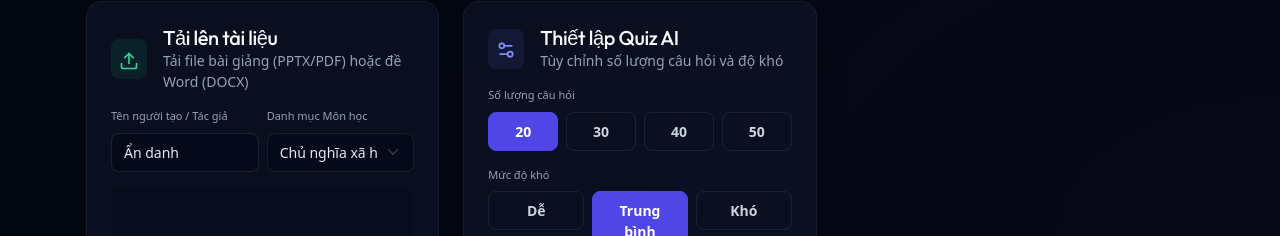
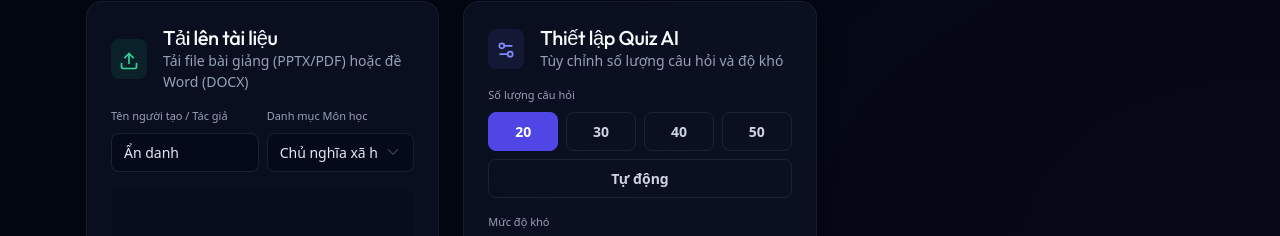
Before and after one commit to TranXuanDuc28/phan-mem-trac-nghiem, a React (Vite) app in the folder frontend/: page / in a window 1280 px wide. Shown: the part 564-800 px from the top of the page. Built offline with nearby package versions, Linux system fonts and the light colour scheme; no server answers.

Commit message:
Feat: add auto question count option to cover slide content

```diff
--- a/frontend/src/components/FileUploader.jsx
+++ b/frontend/src/components/FileUploader.jsx
@@ -275,17 +275,18 @@ export default function FileUploader({ onQuizSelected }) {
                   Số lượng câu hỏi
                 </label>
                 <div className="row g-2">
-                  {[20, 30, 40, 50].map((num) => (
-                    <div className="col-3" key={num}>
+                  {[20, 30, 40, 50, 0].map((num) => (
+                    <div className="col" key={num}>
                       <button
                         type="button"
                         onClick={() => setNumQuestions(num)}
-                        className={`w-100 py-2 btn ${
+                        className={`w-100 py-2 btn text-nowrap ${
                           numQuestions === num ? 'btn-primary' : 'btn-outline-secondary'
                         }`}
                         disabled={generating}
+                        style={{ fontSize: '13px', paddingLeft: '2px', paddingRight: '2px' }}
                       >
-                        {num}
+                        {num === 0 ? 'Tự động' : num}
                       </button>
                     </div>
                   ))}
```
Also changed, not shown: 1 other file (tests, documents, lock files or other folders).
